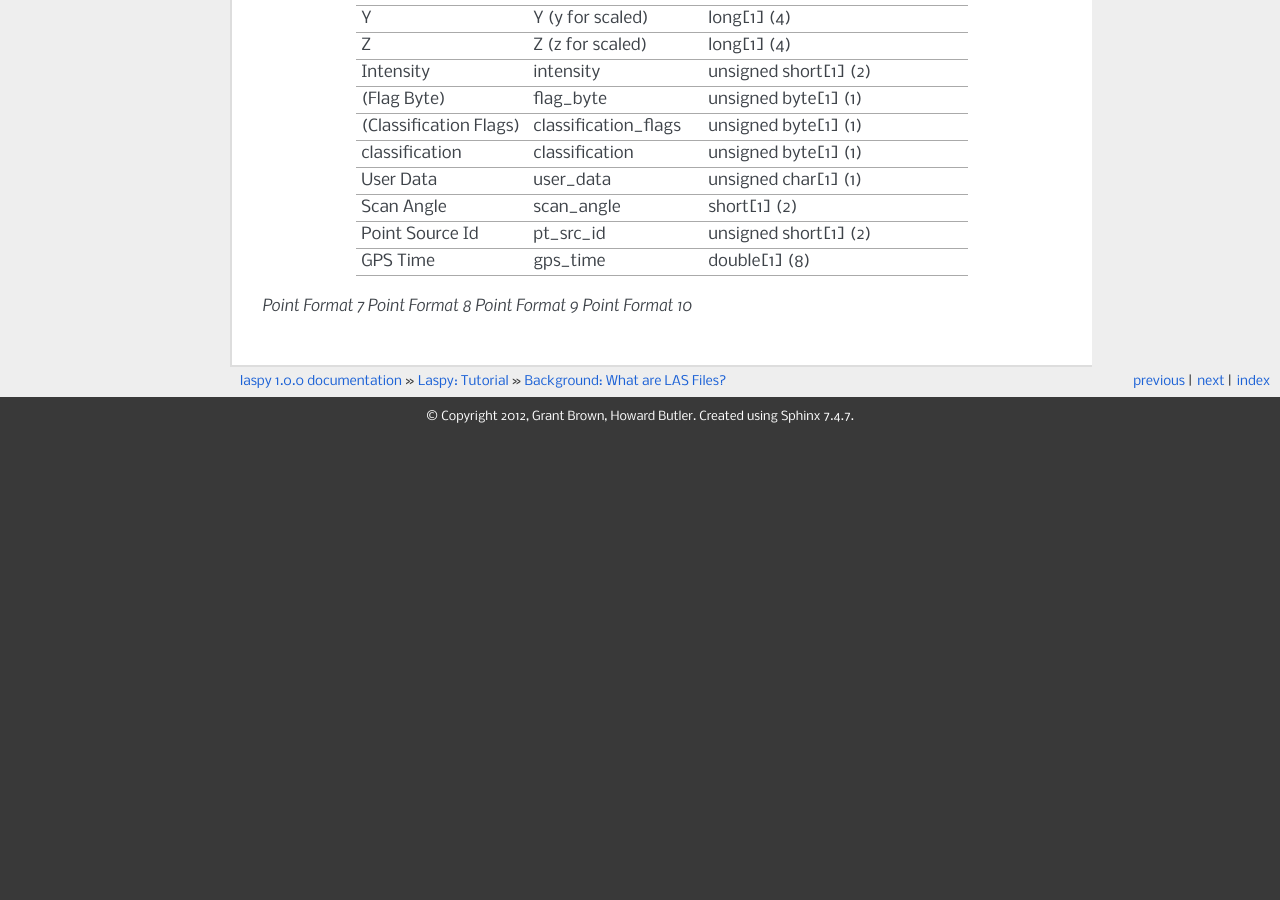
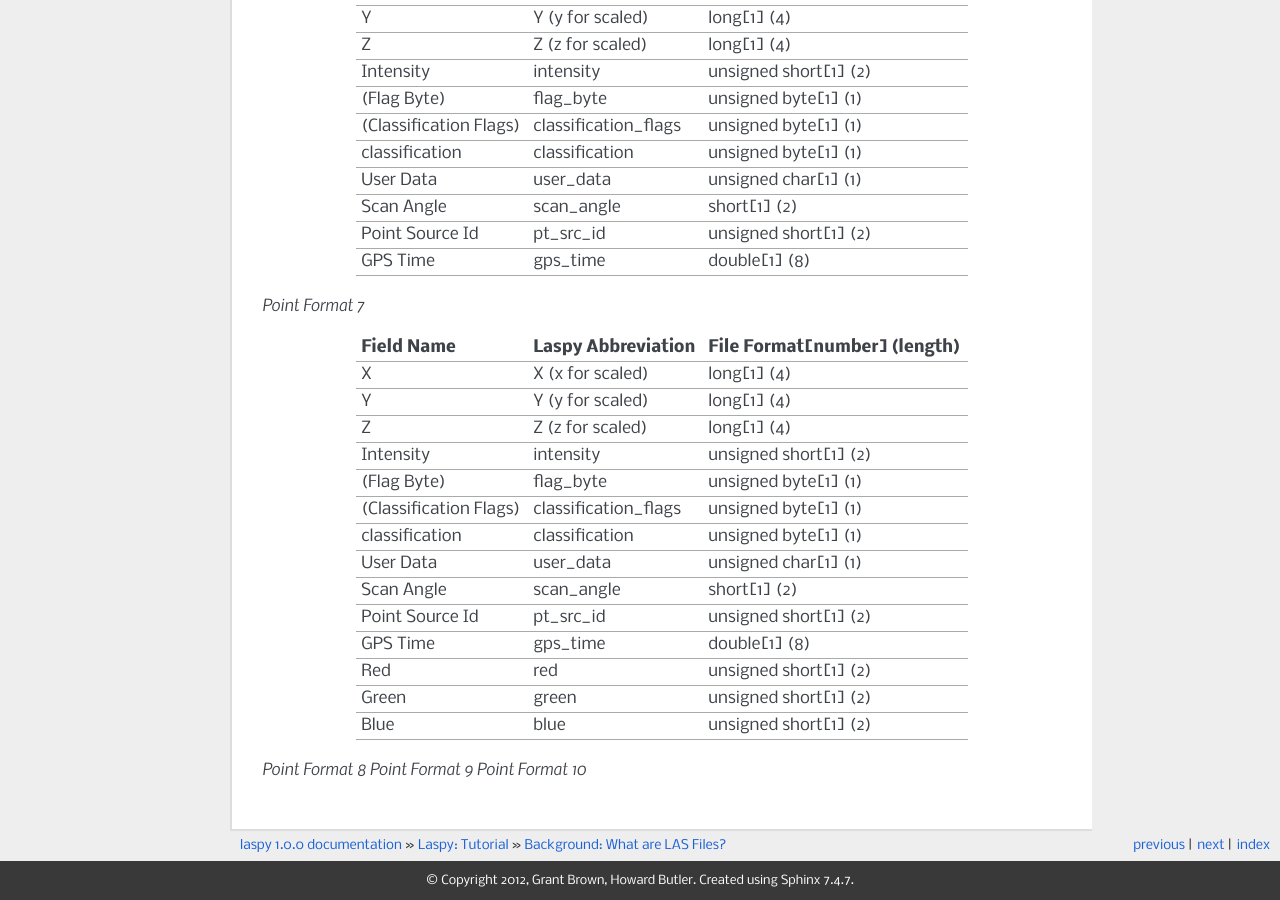
Before and after one commit to laspy/laspy, a Sphinx documentation site: the page built from doc/source/tut_background.rst, in a window 1280 px wide and 900 px high, scrolled down 6028 px. Built offline with Sphinx 7.4.7, drawn with Linux system fonts in a browser that asks for light colours; formulas are drawn with MathJax 3; pages that are not in the unit, such as notebooks, are missing from menus; before the commit the page ends 6464 px from its top, so only the background shows below that.

```diff
--- a/doc/source/tut_background.rst
+++ b/doc/source/tut_background.rst
@@ -307,10 +307,29 @@
  GPS Time                         gps_time                        double[1] (8)
 ===============================  ==============================  ==============================
 
+*Point Format 7*
+
+===============================  ==============================  ==============================
+ Field Name                       Laspy Abbreviation              File Format[number] (length)
+===============================  ==============================  ==============================
+ X                                X (x for scaled)                long[1] (4)
+ Y                                Y (y for scaled)                long[1] (4)
+ Z                                Z (z for scaled)                long[1] (4)
+ Intensity                        intensity                       unsigned short[1] (2)
+ (Flag Byte)                      flag_byte                       unsigned byte[1]  (1)
+ (Classification Flags)           classification_flags            unsigned byte[1]  (1)
+ classification                   classification                  unsigned byte[1] (1)
+ User Data                        user_data                       unsigned char[1]  (1)
+ Scan Angle                       scan_angle                      short[1] (2)
+ Point Source Id                  pt_src_id                       unsigned short[1] (2)
+ GPS Time                         gps_time                        double[1] (8)
+ Red                              red                             unsigned short[1] (2)
+ Green                            green                           unsigned short[1] (2)
+ Blue                             blue                            unsigned short[1] (2)
+===============================  ==============================  ==============================
 
 
 
-*Point Format 7*
 *Point Format 8*
 *Point Format 9*
 *Point Format 10*
```
